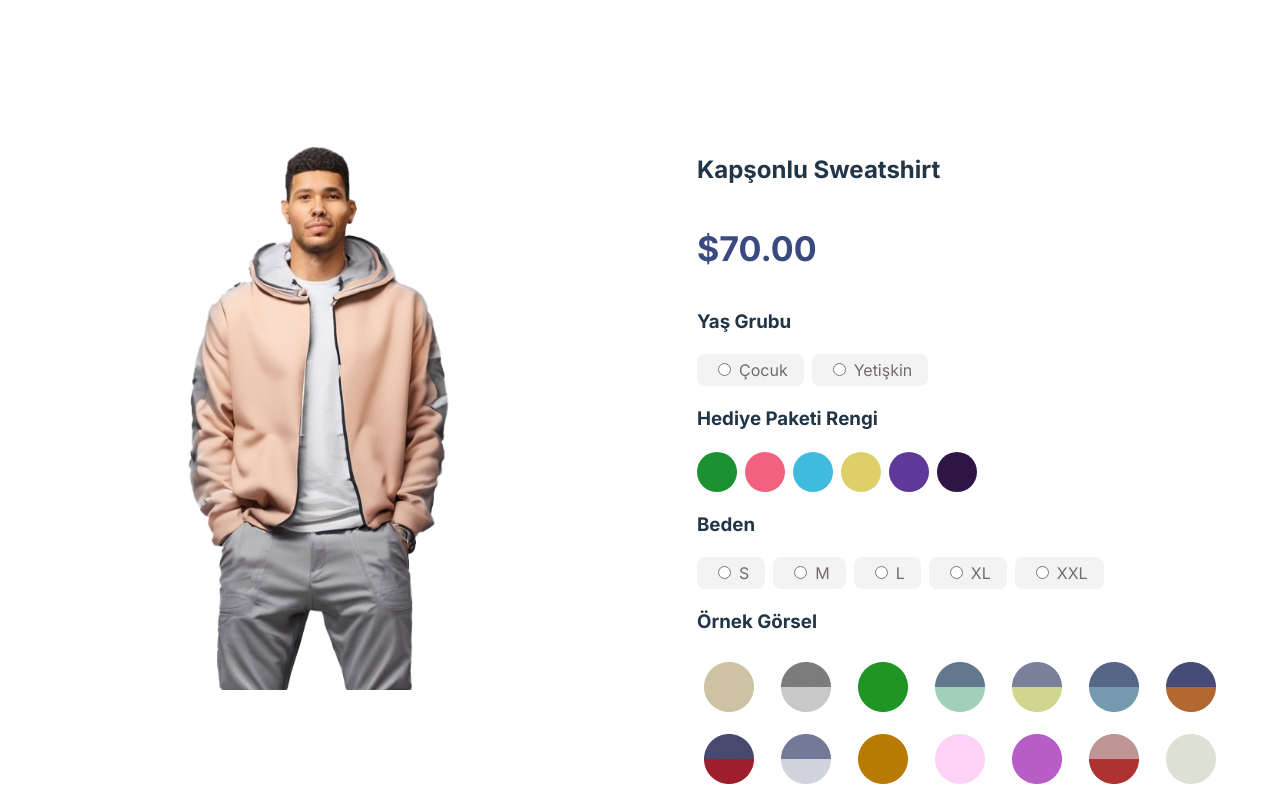
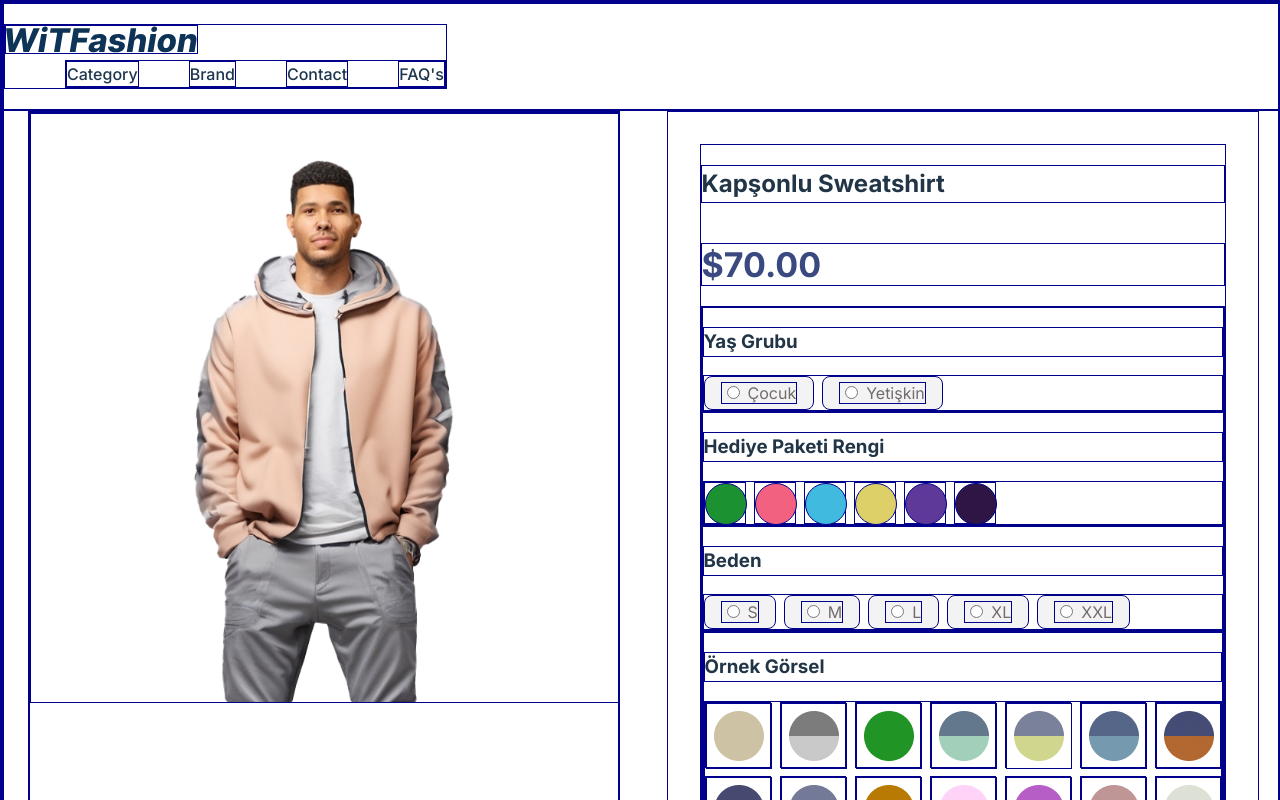
Before and after one commit to Workintech/fsweb-weekly-project-phase-last, a React (Vite) app: page / in a window 1280 px wide. Shown: the top 800 px of the page. Built offline with nearby package versions, Linux system fonts and the light colour scheme.

Commit message:
complete header and nav

```diff
--- a/index.html
+++ b/index.html
@@ -9,7 +9,7 @@
     <link rel="preconnect" href="https://fonts.googleapis.com">
     <link rel="preconnect" href="https://fonts.gstatic.com" crossorigin>
     <link
-      href="https://fonts.googleapis.com/css2?family=Inter:wght@400;700;900&family=Oswald:wght@300;400;700&display=swap"
+      href="https://fonts.googleapis.com/css2?family=Inter:wght@400;500;600;700;900&family=Oswald:wght@300;400;500;600;700&display=swap"
       rel="stylesheet">
   </head>
 
--- a/src/App.css
+++ b/src/App.css
@@ -1,5 +1,5 @@
 * {
-  /* border: 1px solid darkblue; */
+  border: 1px solid darkblue;
   border-collapse: collapse;
   /* background-color: rgba(0, 255, 0, 0.2); */
 }
@@ -24,14 +24,43 @@
   justify-content: space-around;
   /* background-color: tomato; */
 
+  max-width: 1280px;
+
   /* TODO - remove later */
-  margin-top: 100px;
-  width: 1280px;
+  /* margin-top: 100px;
+  width: 1280px; */
+}
+
+header {
+  margin: 0 auto;
+  max-width: 1280px;
+  padding: 20px 0;
+
+  display: flex;
+}
+
+.menu-container {
+  display: flex;
+  gap: 50px;
+  margin-left: 60px;
+}
+
+.menu-container a:link,
+.menu-container a:visited {
+  color: #1d364d;
+  font-family: Inter;
+  font-size: 16px;
+  font-style: normal;
+  font-weight: 500;
+}
+
+.menu-container a:active,
+.menu-container a:hover {
+  text-decoration: underline;
 }
 
 .app--panel {
   /* // flex child */
-
   /* TODO remove-later */
   flex-basis: 590px;
 }
--- a/src/App.jsx
+++ b/src/App.jsx
@@ -53,7 +53,21 @@ function App() {
   };
 
   return (
+    <>
+      <header>
+        <nav>
+          <img src='./assets/logo-WiTFashion.svg'></img>
+          <div className='menu-container'>
+            <a href="">Category</a>
+            <a href="">Brand</a>
+            <a href="">Contact</a>
+            <a href="">FAQ's</a>
+          </div>
+        </nav>
+        {/* profile section should appear here */}
+      </header>
       <div className='app-container'>
+
         <div className='app--panel'>
 
           <div className='image-container'>
@@ -165,6 +179,7 @@ function App() {
           </div>
         </div>
       </div >
+    </>
   )
 }
 
```
Also changed, not shown: public/assets/logo-WiTFashion.svg (added), 1 other file (tests, documents, lock files or other folders). Lines whose indentation alone changed are shown as unchanged.
